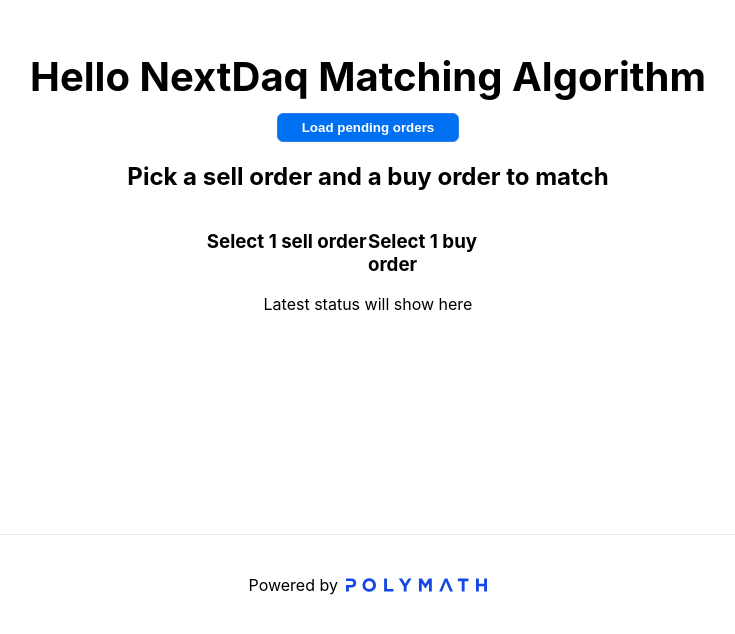
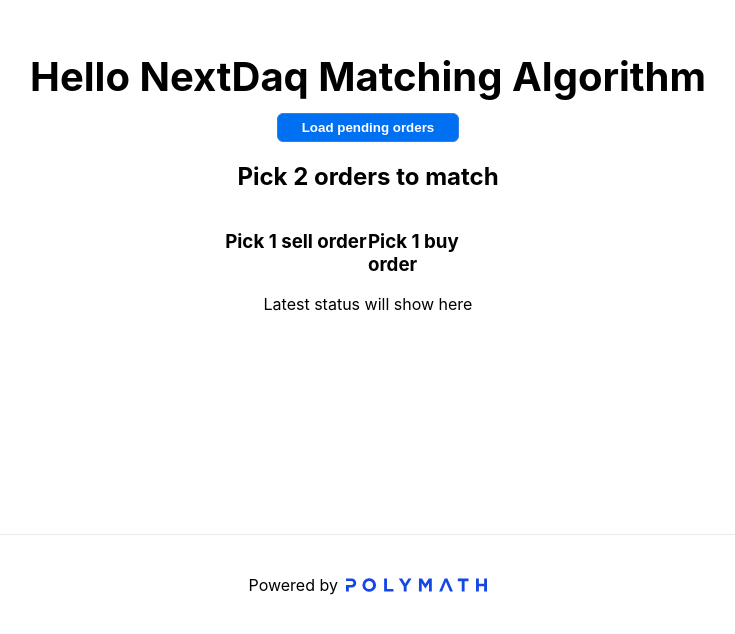
Before and after one commit to PolymeshAssociation/technical-content-examples, a Next.js app in the folder settlement_provider/: page /exchange in a window 1280 px wide. Shown: the part 166-800 px from the top of the page, without its empty margins (272-1007 px from the left). Built offline with nearby package versions, Linux system fonts and the light colour scheme.

Commit message:
Strengthened files.

```diff
--- a/settlement_provider/pages/exchange.tsx
+++ b/settlement_provider/pages/exchange.tsx
@@ -5,7 +5,7 @@
 export default function Home() {
   const [myInfo, setMyInfo] = useState({
     "info": {
-      "trades": []
+      "orders": []
     },
     "picked": {
       "sell": "",
@@ -26,7 +26,7 @@
       setMyInfo({
         ...myInfo,
         "info": {
-          "trades": body
+          "orders": body
         }
       })
     } else {
@@ -67,7 +67,7 @@
           <button className="submit loadTrades" onClick={submitGetOrdersInfo}>Load pending orders</button>
         </div>
 
-        <h2>Pick a sell order and a buy order to match</h2>
+        <h2>Pick 2 orders to match</h2>
 
         <form lang="en">
 
@@ -76,10 +76,10 @@
             <div className={styles.column}>
               <div className='sell-column'>
 
-                <h3>Select 1 sell order</h3>
+                <h3>Pick 1 sell order</h3>
 
                 {
-                  myInfo.info.trades
+                  myInfo["info"]["orders"]
                     .filter((trade) => !trade["isBuy"])
                     .sort((left, right) => left.price - right.price)
                     .map((trade) => <div className={`${styles.card} ${styles.unbreakable} ${myInfo["picked"]["sell"] === trade.id ? styles.selected : ""}`} key={`order-sell-${trade.id}`} data-trade-id={trade.id} onClick={onTradeSelected(false)}>
@@ -96,10 +96,10 @@
             <div className={styles.column}>
               <div className='buy-column'>
 
-              <h3>Select 1 buy order</h3>
+              <h3>Pick 1 buy order</h3>
 
                 {
-                  myInfo.info.trades
+                  myInfo["info"]["orders"]
                     .filter((trade) => trade["isBuy"])
                     .sort((left, right) => right.price - left.price)
                     .map((trade) => <div className={`${styles.card} ${styles.unbreakable} ${myInfo["picked"]["buy"] === trade.id ? styles.selected : ""}`} key={`order-buy-${trade.id}`} data-trade-id={trade.id} onClick={onTradeSelected(true)}>
--- a/settlement_provider/pages/trader.tsx
+++ b/settlement_provider/pages/trader.tsx
@@ -46,7 +46,7 @@
   async function deleteMyOrder(): Promise<Response> {
     const response = await fetch(`/api/trader/${myInfo["id"]}`, { "method": "DELETE" })
     if (response.status == 200) {
-      setStatus("Info deleted")
+      setStatus("Order deleted")
       setMyInfo({
         ...myInfo,
         "order": Object.assign({}, emptyOrder)
@@ -67,13 +67,13 @@
       ...myInfo,
       "modified": false
     })
-    setStatus("Submitting info...")
+    setStatus("Submitting order...")
     const response = await fetch(`/api/trader/${myInfo["id"]}`, {
       "method": "PUT",
       "body": JSON.stringify(myInfo["order"])
     })
     if (response.status == 200) {
-      setStatus("Info submitted and saved")
+      setStatus("Order submitted and saved")
     } else {
       setStatus("Something went wrong")
       setMyInfo({
```
Also changed, not shown: settlement_provider/tests/unit/exchangeDbFs.ts (+3 -2 lines).
